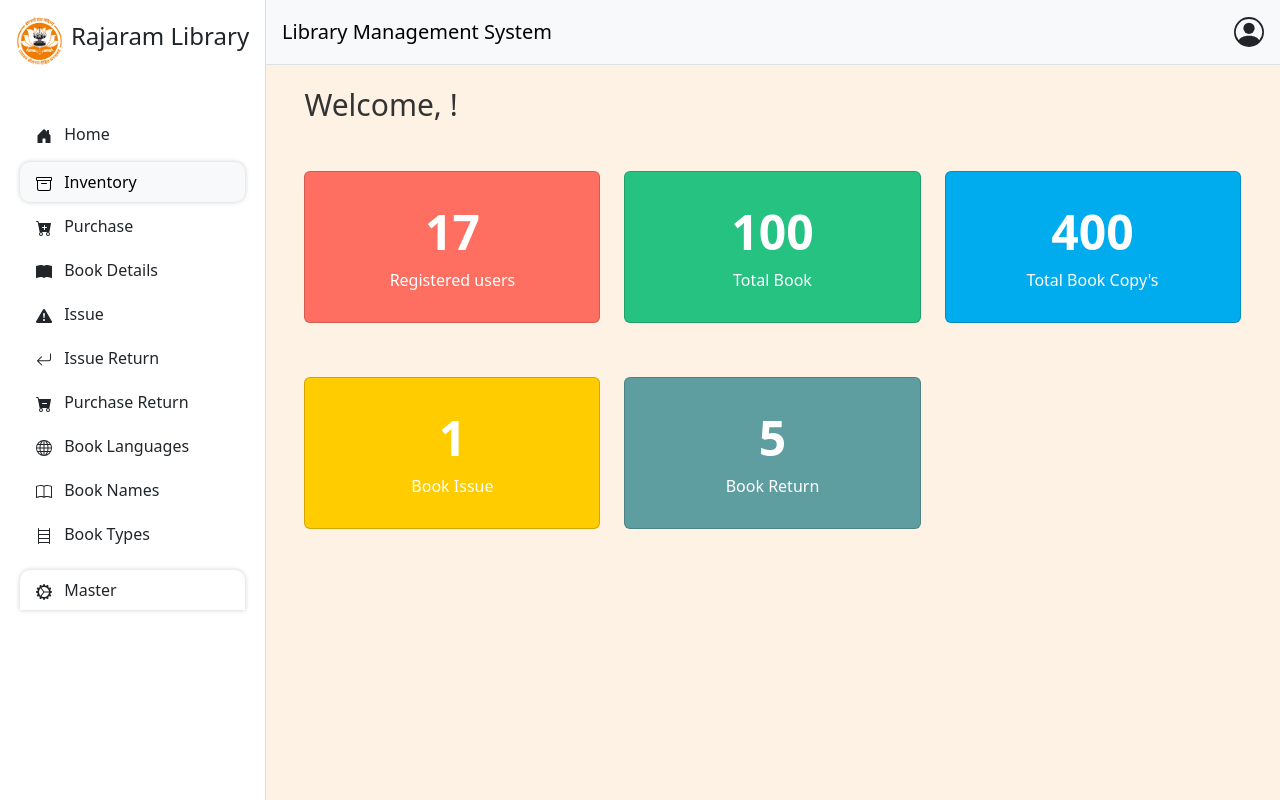
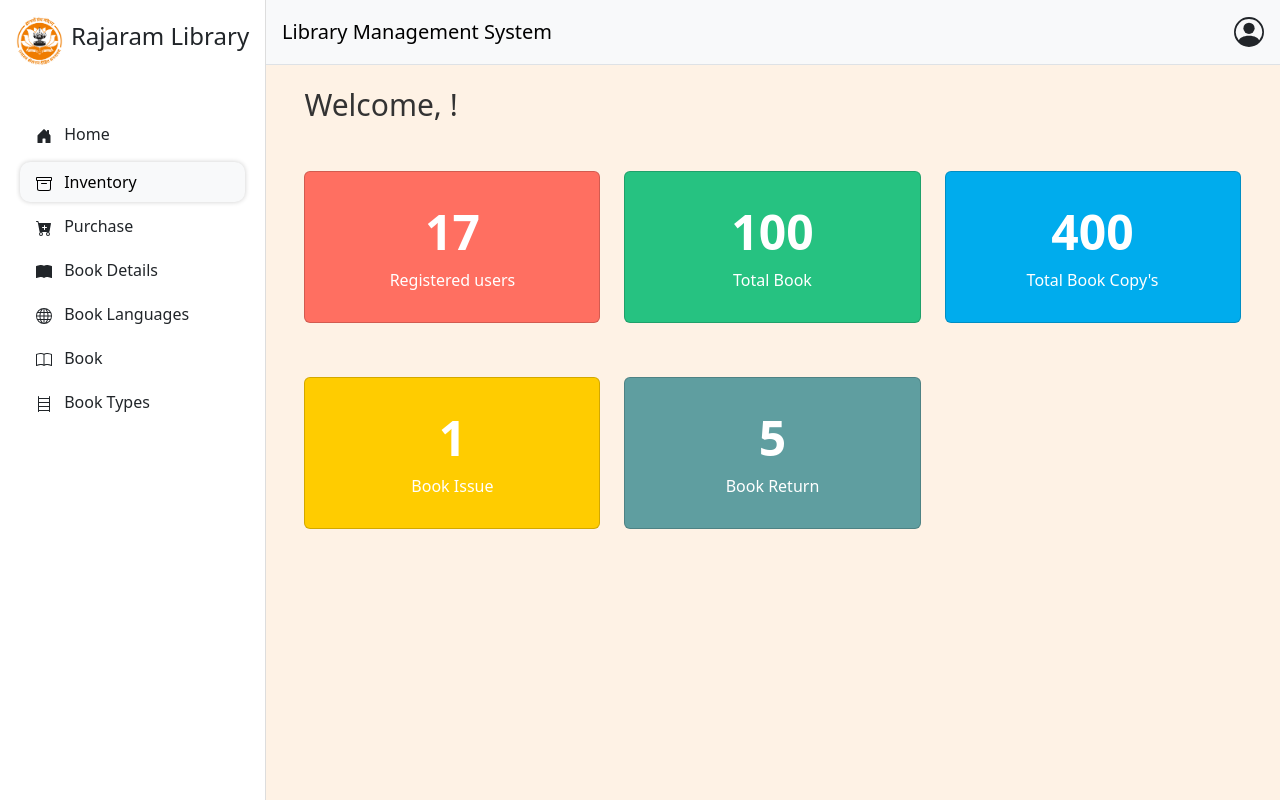
Before and after one commit to STKotangale/rajaram-library, a React (Create React App) app: page /dashboard in a window 1280 px wide. Both pictures are taken after a click on the button "Inventory". Shown: the top 800 px of the page. Built offline with nearby package versions, Linux system fonts and the light colour scheme.

Commit message:
changes menu bar

```diff
--- a/src/components/CommonFiles/Dashboard.js
+++ b/src/components/CommonFiles/Dashboard.js
@@ -20,6 +20,7 @@ import BookDetails from '../Inventory/Purchase/BookDetails';
 import BookLanguages from '../Inventory/Book/BookLanguages';
 import BookNames from '../Inventory/Book/Books';
 import BookTypes from '../Inventory/Book/BookTypes';
+
 // import PermanentMember from '../Auth/PermanentMember';
 
 
@@ -227,7 +228,7 @@ const Dashboard = () => {
                                     <ListGroup.Item className="book-icon mt-1" action onClick={handleBookDetailsClick}>
                                         <BookFill className="icon" /> Book Details
                                     </ListGroup.Item>
-                                    <ListGroup.Item className="issue-icon mt-1" action onClick={handleIssueClick}>
+                                    {/* <ListGroup.Item className="issue-icon mt-1" action onClick={handleIssueClick}>
                                         <ExclamationTriangleFill className="icon" /> Issue
                                     </ListGroup.Item>
                                     <ListGroup.Item className="issue-return-icon mt-1" action onClick={handleIssueReturnClick}>
@@ -235,12 +236,12 @@ const Dashboard = () => {
                                     </ListGroup.Item>
                                     <ListGroup.Item className="purchase-return-icon mt-1" action onClick={handlePurchaseReturnClick}>
                                         <CartDashFill className="icon" /> Purchase Return
-                                    </ListGroup.Item>
+                                    </ListGroup.Item> */}
                                     <ListGroup.Item className="purchase-return-icon mt-1" action onClick={handleBookLanguages}>
                                         <Globe className="me-2" /> Book Languages
                                     </ListGroup.Item>
                                     <ListGroup.Item className="purchase-return-icon mt-1" action onClick={handleBookName}>
-                                        <Book className="me-2" /> Book Names
+                                        <Book className="me-2" /> Book
                                     </ListGroup.Item>
                                     <ListGroup.Item className="purchase-return-icon mt-1" action onClick={handleBookType}>
                                         <Bookshelf className="me-2" /> Book Types
@@ -253,7 +254,7 @@ const Dashboard = () => {
                             </ListGroup.Item> */}
 
 
-                            <ListGroup.Item className="admin-general-icon mt-3" action onClick={toggleMasterSubItems}>
+                            {/* <ListGroup.Item className="admin-general-icon mt-3" action onClick={toggleMasterSubItems}>
                                 <GearWideConnected className="icon" /> Master
                             </ListGroup.Item>
                             {showMasterSubItems && (
@@ -268,7 +269,7 @@ const Dashboard = () => {
                                         <People className="icon" /> General Member
                                     </ListGroup.Item>
                                 </>
-                            )}
+                            )} */}
 
                             {/* <ListGroup.Item className="login-icon mt-1" action onClick={handleGroupMemberLogin}>
                                         <BoxArrowInRight className="icon" />Login
```
